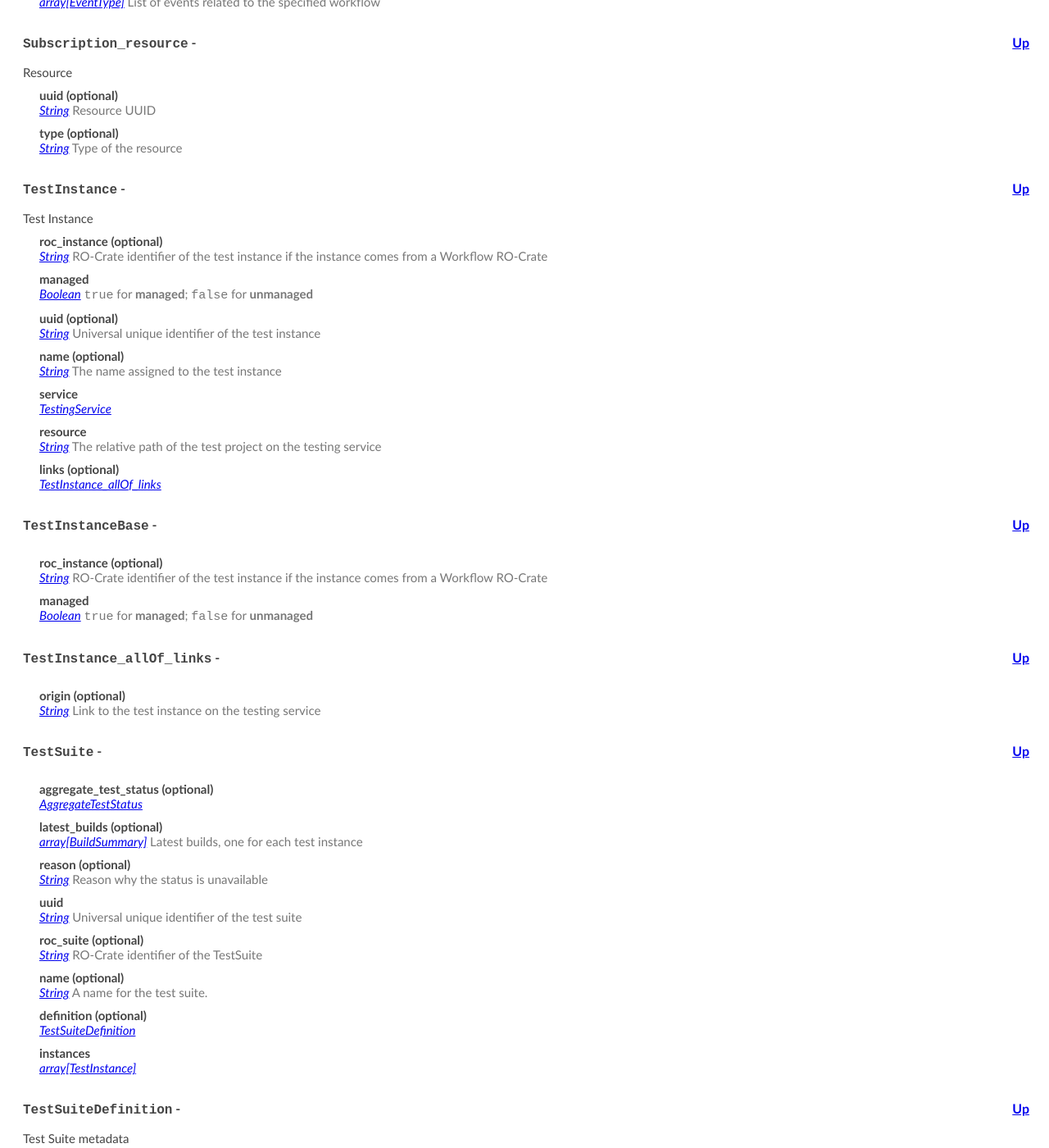
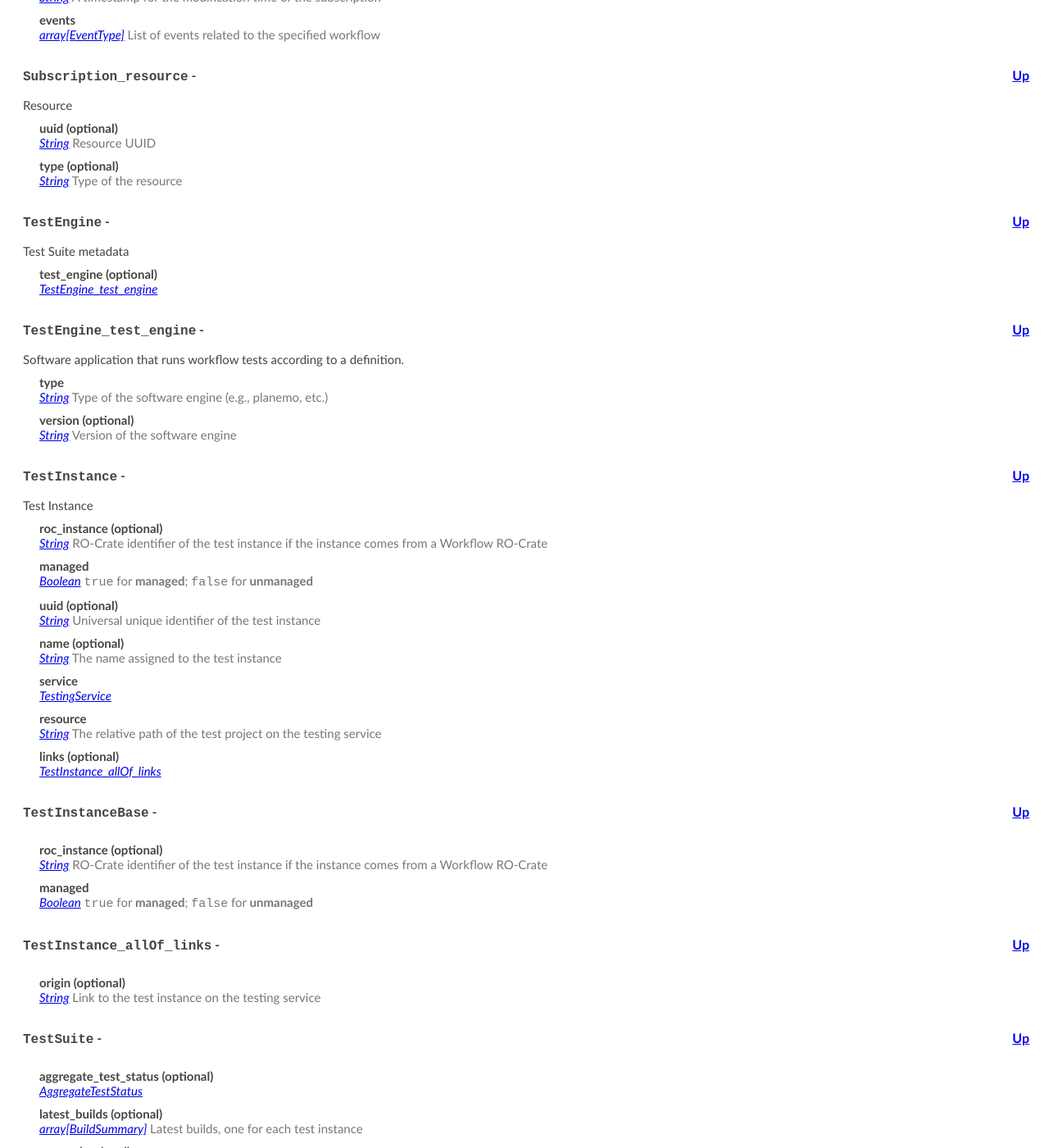
Before and after one commit to crs4/life_monitor, a Jekyll site: the page lm-openapi-html/index.html, which Jekyll copies as it is, in a window 1280 px wide and 1400 px high, scrolled down 49263 px. Shown: the whole window at 82% size. Built offline with Jekyll 4.4.1, drawn with Linux system fonts in a browser that asks for light colours; some of the changed text lies outside the part shown.

Commit message:
deploy: 6e5ea4da0e8b937c71c196dadfea565696006a49

```diff
--- a/lm-openapi-html/index.html
+++ b/lm-openapi-html/index.html
@@ -189,7 +189,7 @@
 </div>
     <div class="app-desc">More information: <a href="https://openapi-generator.tech">https://openapi-generator.tech</a></div>
     <div class="app-desc">Contact Info: <a href="team@openapitools.org">team@openapitools.org</a></div>
-    <div class="app-desc">Version: 0.11.3</div>
+    <div class="app-desc">Version: 0.11.4</div>
     <div class="app-desc">BasePath:</div>
     <div class="license-info">All rights reserved</div>
     <div class="license-url">http://apache.org/licenses/LICENSE-2.0.html</div>
@@ -3323,6 +3323,8 @@
     <li><a href="#RoCrateWorkflowVersionBase"><code>RoCrateWorkflowVersionBase</code> - </a></li>
     <li><a href="#Subscription"><code>Subscription</code> - </a></li>
     <li><a href="#Subscription_resource"><code>Subscription_resource</code> - </a></li>
+    <li><a href="#TestEngine"><code>TestEngine</code> - </a></li>
+    <li><a href="#TestEngine_test_engine"><code>TestEngine_test_engine</code> - </a></li>
     <li><a href="#TestInstance"><code>TestInstance</code> - </a></li>
     <li><a href="#TestInstanceBase"><code>TestInstanceBase</code> - </a></li>
     <li><a href="#TestInstance_allOf_links"><code>TestInstance_allOf_links</code> - </a></li>
@@ -3741,6 +3743,21 @@
     </div>  <!-- field-items -->
   </div>
   <div class="model">
+    <h3><a name="TestEngine"><code>TestEngine</code> - </a> <a class="up" href="#__Models">Up</a></h3>
+    <div class='model-description'>Test Suite metadata</div>
+    <div class="field-items">
+      <div class="param">test_engine (optional)</div><div class="param-desc"><span class="param-type"><a href="#TestEngine_test_engine">TestEngine_test_engine</a></span>  </div>
+    </div>  <!-- field-items -->
+  </div>
+  <div class="model">
+    <h3><a name="TestEngine_test_engine"><code>TestEngine_test_engine</code> - </a> <a class="up" href="#__Models">Up</a></h3>
+    <div class='model-description'>Software application that runs workflow tests according to a definition.</div>
+    <div class="field-items">
+      <div class="param">type </div><div class="param-desc"><span class="param-type"><a href="#string">String</a></span> Type of the software engine (e.g., planemo, etc.) </div>
+<div class="param">version (optional)</div><div class="param-desc"><span class="param-type"><a href="#string">String</a></span> Version of the software engine </div>
+    </div>  <!-- field-items -->
+  </div>
+  <div class="model">
     <h3><a name="TestInstance"><code>TestInstance</code> - </a> <a class="up" href="#__Models">Up</a></h3>
     <div class='model-description'>Test Instance</div>
     <div class="field-items">
@@ -3797,8 +3814,8 @@
     <h3><a name="TestSuiteDefinition_test_engine"><code>TestSuiteDefinition_test_engine</code> - </a> <a class="up" href="#__Models">Up</a></h3>
     <div class='model-description'>Software application that runs workflow tests according to a definition.</div>
     <div class="field-items">
-      <div class="param">type (optional)</div><div class="param-desc"><span class="param-type"><a href="#string">String</a></span> Type of the software engine (e.g., planemo, etc.) </div>
-<div class="param">version (optional)</div><div class="param-desc"><span class="param-type"><a href="#string">String</a></span> Version of the software engine </div>
+      <div class="param">path (optional)</div><div class="param-desc"><span class="param-type"><a href="#string">String</a></span> Relative path to the file containing the test definition </div>
+<div class="param">test_engine (optional)</div><div class="param-desc"><span class="param-type"><a href="#TestEngine">TestEngine</a></span>  </div>
     </div>  <!-- field-items -->
   </div>
   <div class="model">
```
